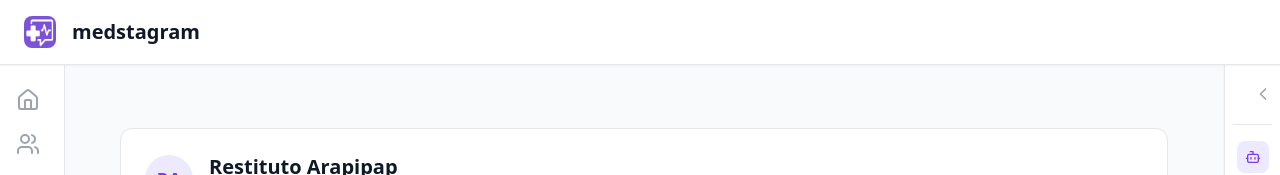
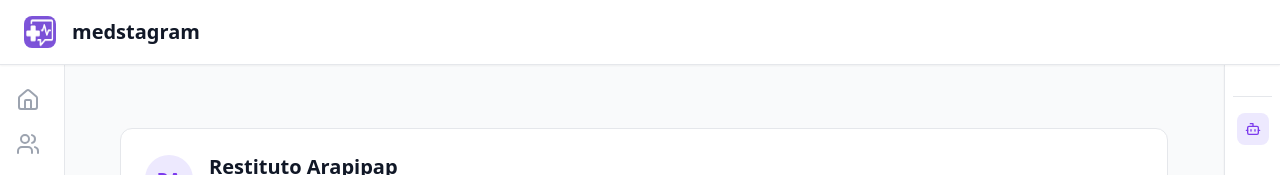
Before and after one commit to mfranco1/medstagram, a React (Vite) app in the folder frontend/: page / in a window 1280 px wide. Both pictures are taken after a click on the button 1226 px from the left and 94 px from the top of the page. Shown: the top 175 px of the page. Built offline with nearby package versions, Linux system fonts and the light colour scheme.

Commit message:
feat: change bot icon to button for expanding ai panel

```diff
--- a/frontend/src/components/ai/AIAssistantPanel.tsx
+++ b/frontend/src/components/ai/AIAssistantPanel.tsx
@@ -26,17 +26,15 @@ export function MIRAPanel({ collapsed, setCollapsed }: MIRAPanelProps) {
         {!collapsed && (
           <h3 className="text-lg font-bold text-violet-600">MIRA</h3>
         )}
-        <button
-          className="p-1 hover:bg-gray-100 rounded transition-colors ml-auto"
-          onClick={() => setCollapsed(!collapsed)}
-          aria-label={collapsed ? 'Expand MIRA' : 'Collapse MIRA'}
-        >
-          {collapsed ? (
-            <ChevronLeft className="w-5 h-5 text-gray-400" />
-          ) : (
+        {!collapsed && (
+          <button
+            className="p-1 hover:bg-gray-100 rounded transition-colors ml-auto"
+            onClick={() => setCollapsed(!collapsed)}
+            aria-label="Collapse MIRA"
+          >
             <ChevronRight className="w-5 h-5 text-gray-400" />
-          )}
-        </button>
+          </button>
+        )}
       </div>
       {!collapsed ? (
         <>
@@ -91,7 +89,10 @@ export function MIRAPanel({ collapsed, setCollapsed }: MIRAPanelProps) {
             onMouseEnter={() => setShowTooltip(true)}
             onMouseLeave={() => setShowTooltip(false)}
           >
-            <div className="w-8 h-8 bg-violet-100 rounded-lg flex items-center justify-center">
+            <div
+              className="w-8 h-8 bg-violet-100 rounded-lg flex items-center justify-center hover:bg-violet-200 transition-colors cursor-pointer"
+              onClick={() => setCollapsed(false)}
+            >
               <Bot className="w-4 h-4 text-violet-600" />
             </div>
             {showTooltip && (
```
